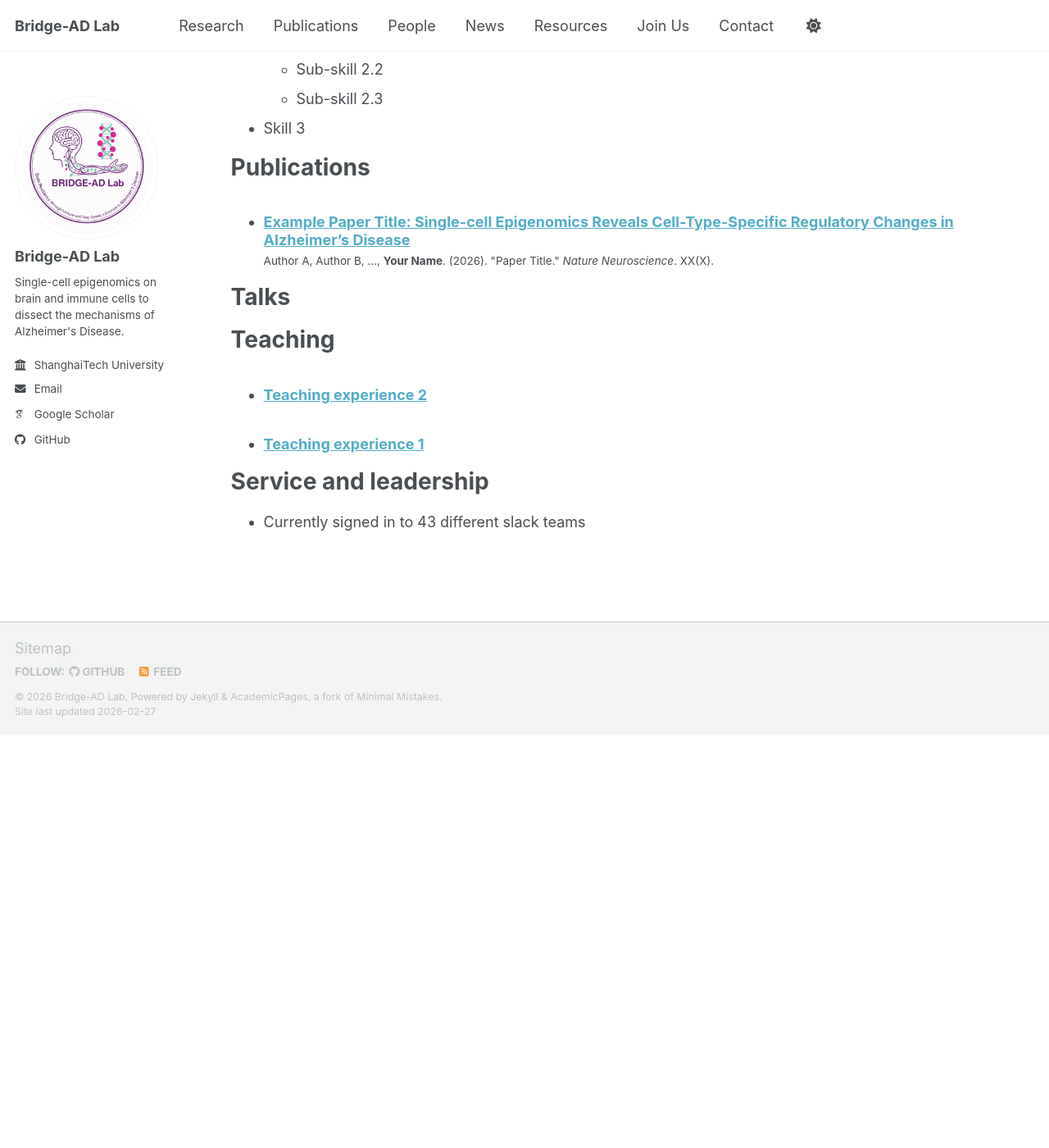
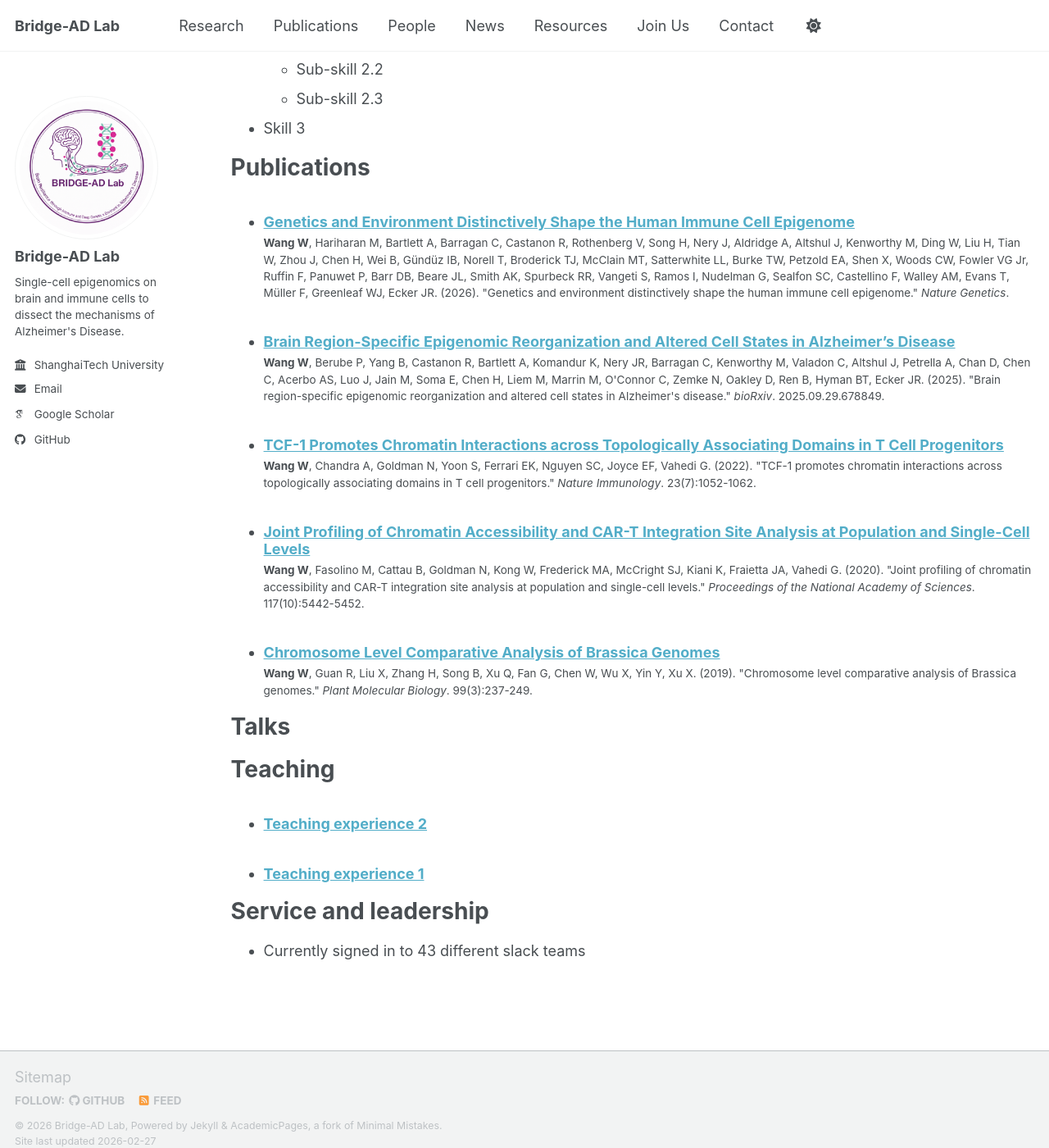
Before and after one commit to BrainImmune/BrainImmune.github.io, a Jekyll site: the page built from _pages/cv.md, in a window 1280 px wide and 1400 px high, scrolled down 892 px. Shown: the whole window at 82% size. Built offline with Jekyll 4.4.1, drawn with Linux system fonts in a browser that asks for light colours; some web fonts are replaced; a script bundle is joined from its source files by our own code; library files that are not in the unit come from our copies; before the commit the page ends 1788 px from its top, so only the background shows below that.

Commit message:
Update Google Scholar link and add 5 first-author publications
Made-with: Cursor

```diff
--- a/_config.yml
+++ b/_config.yml
@@ -34,7 +34,7 @@ author:
   # Academic websites
   academia         : # URL
   arxiv            : # URL
-  googlescholar    : https://scholar.google.com/citations?user=mEw6l-sAAAAJ&hl=en
+  googlescholar    : "https://scholar.google.com/citations?user=1enzDrwAAAAJ&hl=en"
   inspire-hep      : # URL
   impactstory      : # URL
   orcid            : # https://orcid.org/yourorcidurl
--- /dev/null
+++ b/_publications/2019-04-01-brassica-genomes.md
@@ -0,0 +1,13 @@
+---
+title: "Chromosome Level Comparative Analysis of Brassica Genomes"
+collection: publications
+category: manuscripts
+permalink: /publication/2019-04-01-brassica-genomes
+excerpt: "We performed chromosome-level comparative genomic analysis of Brassica species, providing insights into polyploidization, gene retention, and genome evolution within the Brassicaceae family."
+date: 2019-04-01
+venue: "Plant Molecular Biology"
+paperurl: "https://link.springer.com/article/10.1007/s11103-019-00833-x"
+citation: "<b>Wang W</b>, Guan R, Liu X, Zhang H, Song B, Xu Q, Fan G, Chen W, Wu X, Yin Y, Xu X. (2019). &quot;Chromosome level comparative analysis of Brassica genomes.&quot; <i>Plant Molecular Biology</i>. 99(3):237-249."
+---
+
+We performed chromosome-level comparative genomic analysis across multiple Brassica species, revealing patterns of gene synteny, polyploidization dynamics, and asymmetric gene retention. This work contributes to our understanding of how genome duplication events have shaped the evolution and diversification of the Brassicaceae family.
--- /dev/null
+++ b/_publications/2020-03-10-cart-epigenome.md
@@ -0,0 +1,15 @@
+---
+title: "Joint Profiling of Chromatin Accessibility and CAR-T Integration Site Analysis at Population and Single-Cell Levels"
+collection: publications
+category: manuscripts
+permalink: /publication/2020-03-10-cart-epigenome
+excerpt: "We developed EpiVIA, a method for joint profiling of chromatin accessibility and lentiviral integration sites at single-cell resolution, revealing that CAR-T integration can rewire the regulatory landscape of individual T cells and influence their proliferative competence."
+date: 2020-03-10
+venue: "Proceedings of the National Academy of Sciences"
+paperurl: "https://www.pnas.org/doi/abs/10.1073/pnas.1919259117"
+citation: "<b>Wang W</b>, Fasolino M, Cattau B, Goldman N, Kong W, Frederick MA, McCright SJ, Kiani K, Fraietta JA, Vahedi G. (2020). &quot;Joint profiling of chromatin accessibility and CAR-T integration site analysis at population and single-cell levels.&quot; <i>Proceedings of the National Academy of Sciences</i>. 117(10):5442-5452."
+---
+
+Chimeric antigen receptor (CAR)-T immunotherapy has yielded impressive results in several B cell malignancies. A major outstanding question is whether CAR-T integration enhances the proliferative competence of individual T cells by rewiring their regulatory landscape. We developed EpiVIA ([GitHub](https://github.com/VahediLab/epiVIA)) for the joint profiling of chromatin accessibility and lentiviral integration sites at population and single-cell levels. Our findings reveal how CAR-T vector integration into specific genomic loci can influence local chromatin accessibility and T cell function.
+
+**Cited by 58**
--- /dev/null
+++ b/_publications/2022-07-01-tcf1-chromatin.md
@@ -0,0 +1,15 @@
+---
+title: "TCF-1 Promotes Chromatin Interactions across Topologically Associating Domains in T Cell Progenitors"
+collection: publications
+category: manuscripts
+permalink: /publication/2022-07-01-tcf1-chromatin
+excerpt: "Using gain- and loss-of-function experiments, we discovered that co-occupancy of TCF-1 and CTCF alters the structure of topologically associating domains in T cell progenitors, leading to interactions between previously insulated regulatory elements and target genes, linked to H3K27ac deposition and active gene expression."
+date: 2022-07-01
+venue: "Nature Immunology"
+paperurl: "https://www.nature.com/articles/s41590-022-01232-z"
+citation: "<b>Wang W</b>, Chandra A, Goldman N, Yoon S, Ferrari EK, Nguyen SC, Joyce EF, Vahedi G. (2022). &quot;TCF-1 promotes chromatin interactions across topologically associating domains in T cell progenitors.&quot; <i>Nature Immunology</i>. 23(7):1052-1062."
+---
+
+The high mobility group (HMG) transcription factor TCF-1 is essential for early T cell development. Using gain- and loss-of-function experiments, we discovered that the co-occupancy of TCF-1 and the architectural protein CTCF altered the structure of topologically associating domains in T cell progenitors, leading to interactions between previously insulated regulatory elements and target genes at late stages of T cell development. The TCF-1-dependent gain in long-range interactions was linked to deposition of the active enhancer mark H3K27ac and recruitment of transcriptional machinery.
+
+**Cited by 64**
--- /dev/null
+++ b/_publications/2025-09-30-brain-ad-epigenome.md
@@ -0,0 +1,13 @@
+---
+title: "Brain Region-Specific Epigenomic Reorganization and Altered Cell States in Alzheimer's Disease"
+collection: publications
+category: manuscripts
+permalink: /publication/2025-09-30-brain-ad-epigenome
+excerpt: "We generated a large-scale single-cell multi-omic atlas integrating DNA methylation and 3D genome architecture from postmortem brain tissue of AD patients and controls across three brain regions (>230,000 cells), revealing widespread AD-associated epigenomic changes and marked reorganization of 3D genome structure."
+date: 2025-09-30
+venue: "bioRxiv"
+paperurl: "https://pmc.ncbi.nlm.nih.gov/articles/PMC12621709/"
+citation: "<b>Wang W</b>, Berube P, Yang B, Castanon R, Bartlett A, Komandur K, Nery JR, Barragan C, Kenworthy M, Valadon C, Altshul J, Petrella A, Chan D, Chen C, Acerbo AS, Luo J, Jain M, Soma E, Chen H, Liem M, Marrin M, O'Connor C, Zemke N, Oakley D, Ren B, Hyman BT, Ecker JR. (2025). &quot;Brain region-specific epigenomic reorganization and altered cell states in Alzheimer's disease.&quot; <i>bioRxiv</i>. 2025.09.29.678849."
+---
+
+Alzheimer's disease (AD) is the most common neurodegenerative disorder, yet the molecular mechanisms underlying its region- and cell-type-specific pathogenesis remain poorly defined. We generated a large-scale, single-cell multi-omic atlas—integrating DNA methylation and 3D genome architecture—from postmortem brain tissue of matched AD patients and cognitively normal controls. Samples were collected from three brain regions with distinct vulnerability to AD pathology: the temporal cortex (TC), primary visual cortex (VC), and prefrontal cortex (PFC). Our dataset comprises over 230,000 individual cells and provides a high-resolution view of multi-layer epigenomic regulation in AD.
--- a/_publications/2026-01-01-example-paper.md
+++ /dev/null
@@ -1,16 +0,0 @@
----
-title: "Example Paper Title: Single-cell Epigenomics Reveals Cell-Type-Specific Regulatory Changes in Alzheimer's Disease"
-collection: publications
-category: manuscripts
-permalink: /publication/2026-01-01-example-paper
-excerpt: "Brief summary of the paper — what was done, what was found, and why it matters. This appears on the publications list page."
-date: 2026-01-01
-venue: "Nature Neuroscience"
-slidesurl: # '/files/slides.pdf'
-paperurl: # 'https://doi.org/10.xxxx/xxxxx'
-citation: "Author A, Author B, ..., <b>Your Name</b>. (2026). &quot;Paper Title.&quot; <i>Nature Neuroscience</i>. XX(X)."
----
-
-Full abstract or additional details about the paper can go here. This content appears on the individual paper page.
-
-You can also link to supplementary materials, code, or data here.
--- /dev/null
+++ b/_publications/2026-01-27-immune-epigenome.md
@@ -0,0 +1,13 @@
+---
+title: "Genetics and Environment Distinctively Shape the Human Immune Cell Epigenome"
+collection: publications
+category: manuscripts
+permalink: /publication/2026-01-27-immune-epigenome
+excerpt: "We used single-nucleus methylation sequencing and ATAC-seq to systematically explore how pathogen and chemical exposures, along with genetic variation, are associated with changes in the immune cell epigenome, revealing that exposure-associated DMRs are enriched in regulatory regions while genotype-associated DMRs are preferentially in gene body marks."
+date: 2026-01-27
+venue: "Nature Genetics"
+paperurl: "https://www.nature.com/articles/s41588-025-02479-6"
+citation: "<b>Wang W</b>, Hariharan M, Bartlett A, Barragan C, Castanon R, Rothenberg V, Song H, Nery J, Aldridge A, Altshul J, Kenworthy M, Ding W, Liu H, Tian W, Zhou J, Chen H, Wei B, Gündüz IB, Norell T, Broderick TJ, McClain MT, Satterwhite LL, Burke TW, Petzold EA, Shen X, Woods CW, Fowler VG Jr, Ruffin F, Panuwet P, Barr DB, Beare JL, Smith AK, Spurbeck RR, Vangeti S, Ramos I, Nudelman G, Sealfon SC, Castellino F, Walley AM, Evans T, Müller F, Greenleaf WJ, Ecker JR. (2026). &quot;Genetics and environment distinctively shape the human immune cell epigenome.&quot; <i>Nature Genetics</i>."
+---
+
+The epigenome of human immune cells is shaped by both genetics and environmental factors, yet the relative contributions of these influences remain incompletely characterized. Using single-nucleus methylation sequencing and ATAC-seq, we systematically explored how pathogen and chemical exposures, along with genetic variation, are associated with changes in the immune cell epigenome. Distinct exposure-associated differentially methylated regions (eDMRs) and differentially accessible regions were identified, with eDMRs enriched in regulatory regions and genotype-associated DMRs (gDMRs) preferentially located within gene body marks.
```
